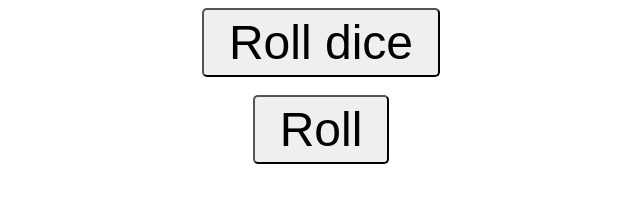
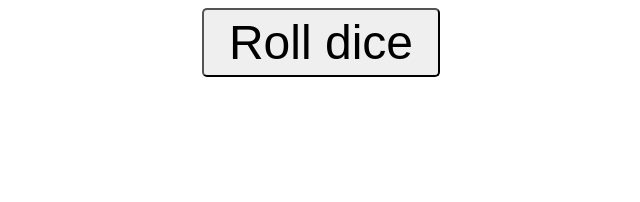
Before and after one commit to krishnaveni8500/DiceRoll, a plain HTML site: page index.html in a window 1280 px wide. Shown: the whole page, without its empty margins (319-959 px from the left). Drawn offline with Linux system fonts and the light colour scheme.

Commit message:
Update index.html

```diff
--- a/index.html
+++ b/index.html
@@ -8,7 +8,6 @@
 </head>
 <body>
     <button id="button">Roll dice</button><br><br>
-     <button id="button">Roll</button><br><br>
     <label id="label"></label>
     <script src="index.js"></script>
 </body>
```
